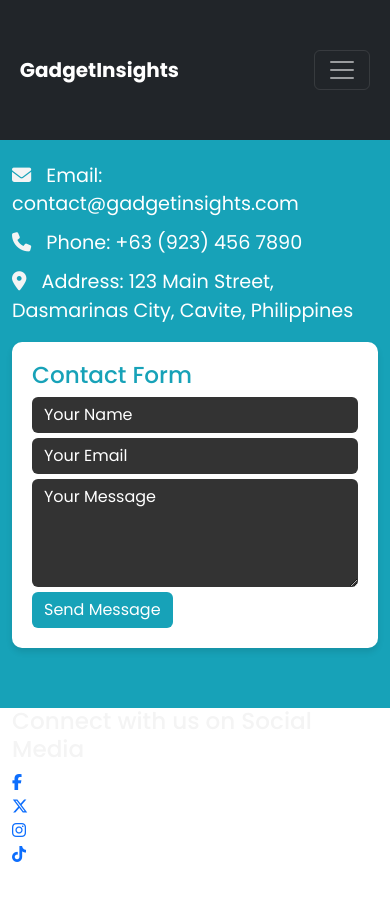
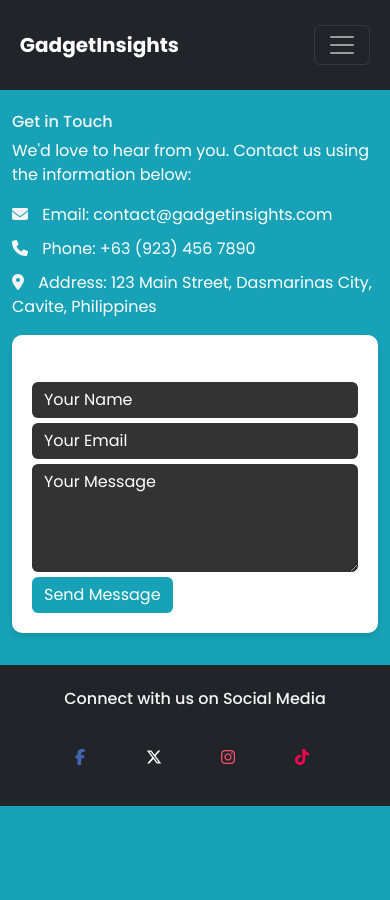
Before and after one commit to khen08/mybrand, a plain HTML site: page contacts.html in a window 390 px wide. Shown: the top 900 px of the page. After the commit the page ends 844 px from the top, so only its background shows below. Drawn offline with nearby package versions, Linux system fonts and the light colour scheme.

Commit message:
Add files via upload

```diff
--- /dev/null
+++ b/styles/about.css
@@ -0,0 +1,142 @@
+body {
+  background-color: #F8F9FA;
+}
+
+div.about {
+  margin-top: 6rem;
+}
+
+.about-content {
+  text-align: justify;
+  text-justify: auto;
+}
+
+.container {
+  padding: 2rem 0 0 0;
+}
+
+.partnerships {
+  background-color: rgb(33, 37, 41);
+  color: #fff;
+  padding: 1rem 0;
+  text-align: center;
+}
+
+.partnership-icons {
+  display: flex;
+  margin-top: 1.5rem;
+}
+
+.icon-container {
+  width: 100px;
+  margin-right: 3.125rem;
+}
+
+.partner-icon {
+  margin: 0 10px;
+  border-radius: 50%;
+  box-sizing: border-box;
+  background: #fff;
+  width: 100px;
+  height: 100px;
+  display: flex;
+  justify-content: center;
+  align-items: center;
+  text-decoration: none;
+  transition: transform 0.5s;
+  background: rgba(0, 0, 0, 0);
+  color: var(--color);
+  font-size: 2.5rem;
+}
+
+.partner-icon:hover {
+  transform: scale(1.1);
+  background: var(--color);
+  color: #050801;
+  box-shadow: 0 0 5px var(--color),
+    0 0 25px var(--color),
+    0 0 50px var(--color),
+    0 0 200px var(--color);
+}
+
+@media (max-width: 1024px) {
+  div.about {
+    margin-top: 3rem;
+  }
+}
+
+@media (max-width: 768px) {
+  .about-image {
+    display: flex;
+    justify-content: center;
+  }
+
+  .img-fluid {
+    height: 400px;
+    width: 400px;
+  }
+}
+
+@media (max-width: 425px) {
+  .container {
+    padding: 1rem 0 0 0;
+  }
+
+  .about-content {
+    padding: 0 1rem 0 1rem;
+  }
+
+  .icon-container {
+    width: 70px;
+    margin-right: 2rem;
+  }
+
+  .partner-icon {
+    width: 70px;
+    height: 70px;
+    font-size: 2rem;
+  }
+
+  @media (max-width: 375px) {
+    .container {
+      padding: 1rem 0 0 0;
+    }
+
+    h2#about-title {
+      text-align: start;
+    }
+
+    .about-content {
+      padding: 0 1rem 0 1rem;
+    }
+
+    .icon-container {
+      width: 50px;
+      margin-right: 2rem;
+    }
+
+    .partner-icon {
+      width: 50px;
+      height: 50px;
+      font-size: 2rem;
+    }
+  }
+
+  @media (max-width: 375px) {
+    .icon-container {
+      width: 30px;
+      margin-right: 2.5rem;
+    }
+
+    .partner-icon {
+      width: 30px;
+      height: 30px;
+      font-size: 2rem;
+    }
+
+    .img-fluid {
+      width: 300px;
+      height: 300px;
+    }
+  }
+}
--- a/styles/contacts.css
+++ b/styles/contacts.css
@@ -1,6 +1,10 @@
+body {
+  background-color: #17A2B8;
+}
+
 .contacts {
   background-color: #17A2B8;
-  padding: 60px 0;
+  padding: 15rem 0 8rem 0;
   color: #fff;
 }
 
@@ -30,10 +34,6 @@
   box-shadow: 0 4px 6px rgba(0, 0, 0, 0.1);
 }
 
-.contact-form h3 {
-  color: #17A2B8;
-}
-
 .btn-primary {
   background-color: #17A2B8;
   border: none;
@@ -46,3 +46,145 @@
 .form-group {
   margin-bottom: 0.3rem;
 }
+
+.social-media {
+  background-color: rgb(33, 37, 41);
+  color: #fff;
+  padding: 3rem 0;
+  text-align: center;
+}
+
+.social-icons {
+  display: flex;
+  margin-top: 1.5rem;
+  margin-right: 3.15rem;
+}
+
+.icon-container {
+  width: 100px;
+}
+
+.social-icon {
+  margin: 0 10px;
+  border-radius: 50%;
+  box-sizing: border-box;
+  background: #fff;
+  width: 100px;
+  height: 100px;
+  display: flex;
+  justify-content: center;
+  align-items: center;
+  text-decoration: none;
+  transition: transform 0.5s;
+  background: rgba(0, 0, 0, 0);
+  color: var(--color);
+  font-size: 2.5rem;
+}
+
+.social-icon:hover {
+  transform: scale(1.1);
+  background: var(--color);
+  color: #050801;
+  box-shadow: 0 0 5px var(--color),
+  0 0 25px var(--color),
+  0 0 50px var(--color),
+  0 0 200px var(--color);
+}
+
+@media (max-width: 768px) {
+  .contacts {
+    padding: 8rem 0 3rem 0;
+  }
+
+  .social-icons {
+    margin-right: 2.5rem;
+  }
+
+  i {
+    font-size: 30px;
+  }
+
+  .section-title,
+  .desc,
+  .contact-list li,
+  .contact-form h3,
+  .form-control,
+  .btn-primary,
+  .social-media h3 {
+    font-size: 1.1rem;
+  }
+}
+
+@media (max-width: 425px) {
+  .social-media {
+    padding: 1.5rem 0 1.5rem 0;
+  }
+
+  .contacts {
+    padding: 7rem 0 2rem 0;
+  }
+
+  .icon-container {
+    width: 50px;
+    height: 50px;
+    margin-right: 1.5rem;
+  }
+
+  .social-icons {
+    margin-right: 1rem;
+  }
+
+  .social-icon {
+    height: 50px;
+    width: 50px;
+  }
+
+  i {
+    font-size: 1rem;
+  }
+
+  .section-title,
+  .desc,
+  .contact-list li,
+  .contact-form h3,
+  .form-control,
+  .btn-primary,
+  .social-media h3 {
+    font-size: 1rem;
+  }
+}
+
+@media (max-width: 320px) {
+  .social-media {
+    padding: 1rem 0 1rem 0;
+  }
+
+  .icon-container {
+    width: 30px;
+    height: 30px;
+    margin-right: 1rem;
+  }
+
+  .social-icons {
+    margin-right: 0.8rem;
+  }
+
+  .social-icon {
+    height: 30px;
+    width: 30px;
+  }
+
+  i {
+    font-size: 0.9rem;
+  }
+
+  .section-title,
+  .desc,
+  .contact-list li,
+  .contact-form h3,
+  .form-control,
+  .btn-primary,
+  .social-media h3 {
+    font-size: 0.9rem;
+  }
+}
--- a/styles/general.css
+++ b/styles/general.css
@@ -1,4 +1,3 @@
 body {
   font-family: 'Poppins', sans-serif;
-  height: 3000px;
 }
--- a/styles/header.css
+++ b/styles/header.css
@@ -68,3 +68,13 @@
   color: black;
   border: none;
 }
+
+@media (max-width: 1024px) {
+  .navbar {
+    padding: 25px 2% 25px 2%;
+  }
+
+  .navbar-brand {
+    margin-right: 40px;
+  }
+}
--- a/styles/homepage.css
+++ b/styles/homepage.css
@@ -16,7 +16,8 @@
   margin-bottom: 30px;
 }
 
-.btn-hero {
+.button0,
+.hero-button {
   background-color: transparent;
   border-color: white;
   color: white;
@@ -25,17 +26,15 @@
   transition: background-color 0.3s ease;
 }
 
-.btn-hero:hover {
+.button0:hover,
+.hero-button:hover {
   background-color: teal;
   color: white;
+  border-color: teal;
 }
 
 .img-fluid {
   padding-top: 20px;
-}
-
-.row {
-  align-items: center;
 }
 
 .product-reviews {
@@ -94,16 +93,17 @@
   margin-left: 20px;
 }
 
-.btn-outline-light {
+.buttons {
   background-color: transparent;
   border-color: black;
   color: black;
   transition: background-color 0.3s ease;
 }
 
-.btn-outline-light:hover {
+.buttons:hover {
   background-color: teal;
   color: white;
+  border-color: teal;
 }
 
 #news .section-title {
@@ -116,6 +116,10 @@
   background-color: white;
 }
 
+.news.card-img-top {
+  height: auto;
+}
+
 #news-button {
   margin: 1rem;
 }
@@ -123,3 +127,59 @@
 #about-title {
   color: black;
 }
+
+p.card-text {
+  text-align: justify;
+  text-justify: auto;
+}
+
+@media (max-width: 768px) {
+  .hero-title {
+    font-size: 1.5rem;
+  }
+
+  .hero-subtitle {
+    font-size: 0.8rem;
+  }
+
+  .hero-button,
+  .buttons {
+    font-size: 0.7rem;
+  }
+
+  .section-title,
+  #news .section-title {
+    font-size: 1.5rem;
+  }
+
+  .card-title {
+    font-size: 1rem;
+    margin: 10px;
+  }
+
+  .card-body {
+    padding: 0 0 10px 0;
+  }
+
+  .buttons {
+    margin: 0 15px 0 15px;
+  }
+}
+
+@media (max-width: 425px) {
+  .hero-image {
+    width: 20rem;
+  }
+}
+
+@media (max-width: 375px) {
+  .hero {
+    padding-bottom: 3rem;
+  }
+}
+
+@media (max-width: 320px) {
+  #email.form-control {
+    font-size: 0.8rem;
+  }
+}
```
